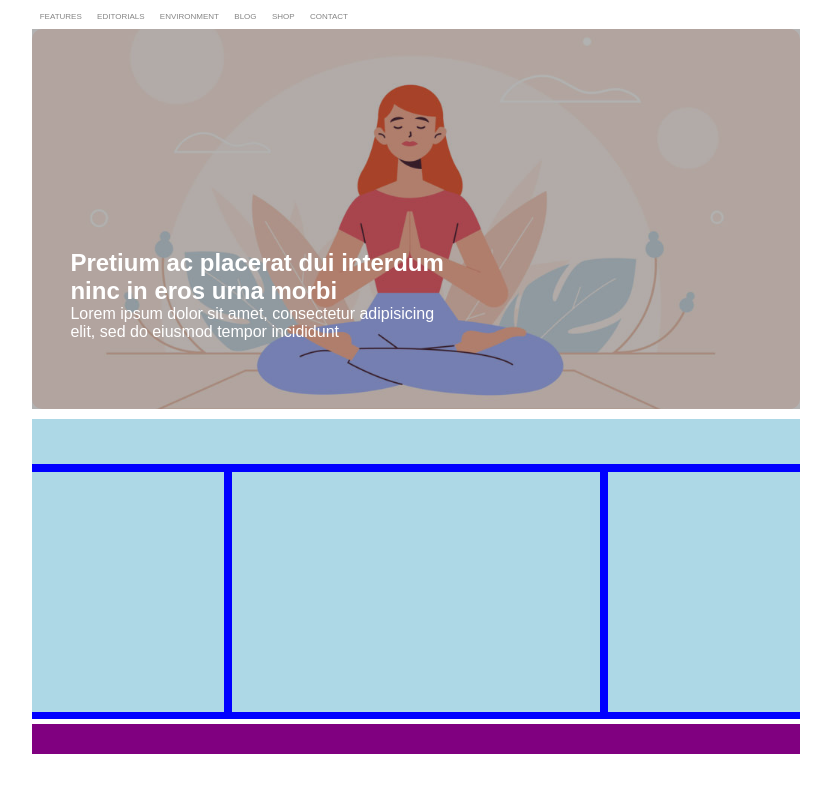
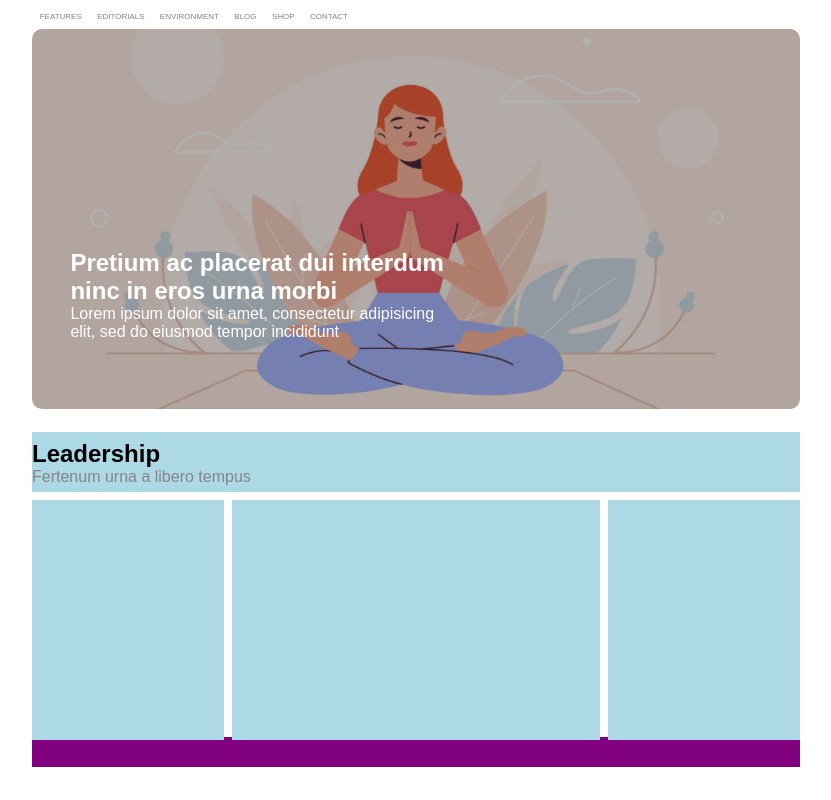
Before and after one commit to n-desantis92/htmlcss-wp, a plain HTML site: page index.html in a window 1280 px wide. Shown: the part 51-851 px from the top of the page, without its empty margins (224-1055 px from the left). Before the commit the page ends 823 px from the top, so only its background shows below. Drawn offline with Linux system fonts and the light colour scheme.

Commit message:
aggiunto head corpo

```diff
--- a/css/style.css
+++ b/css/style.css
@@ -69,6 +69,7 @@ li a {
 /* /header */
 
 /* main */
+/* banner */
 section.banner {
   position: relative;
   margin-top: 20px;
@@ -80,6 +81,9 @@ section.banner {
   height: 380px;
   margin-bottom: 10px;
 }
+.banner .overlay {
+  border-radius: 10px;
+}
 
 .banner-titolo {
   font-family: "Montserrat", sans-serif;
@@ -89,19 +93,26 @@ section.banner {
   bottom: 18%;
   color: white;
 }
+/* /banner */
 
 
 section.corpo {
-  background-color: blue;
   width: 100%;
   height: 300px;
 }
-
+/* head corpo */
 section.corpo .head {
   background-color: lightblue;
-  height: 15%;
+  height: 20%;
   margin-bottom: 1%;
+  margin-top: 3%;
+  padding: 1% 0;
 }
+
+.head div {
+  color: #858585;
+}
+/* /head corpo */
 
 .row {
   height: 100%;
--- a/index.html
+++ b/index.html
@@ -41,6 +41,8 @@
         </section>
         <section class="corpo">
           <div class="head">
+            <h2>Leadership</h2>
+            <div>Fertenum urna a libero tempus</div>
           </div>
           <div class="clearfix row">
             <div class="colonne">
```
